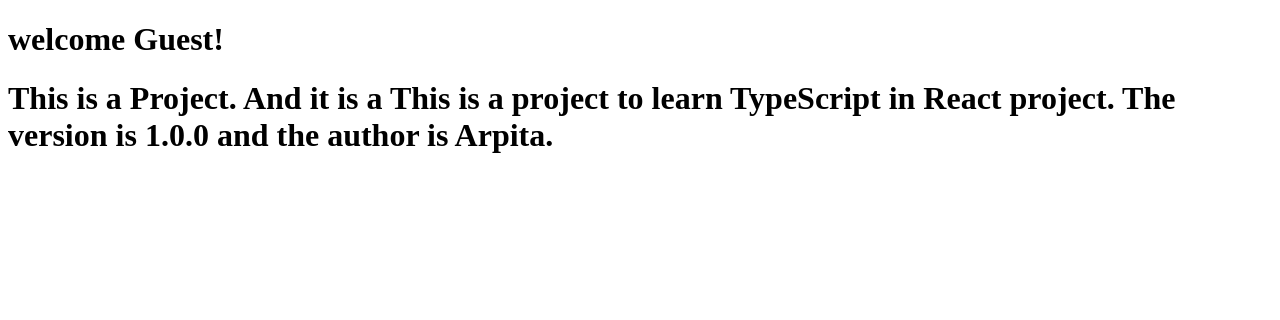
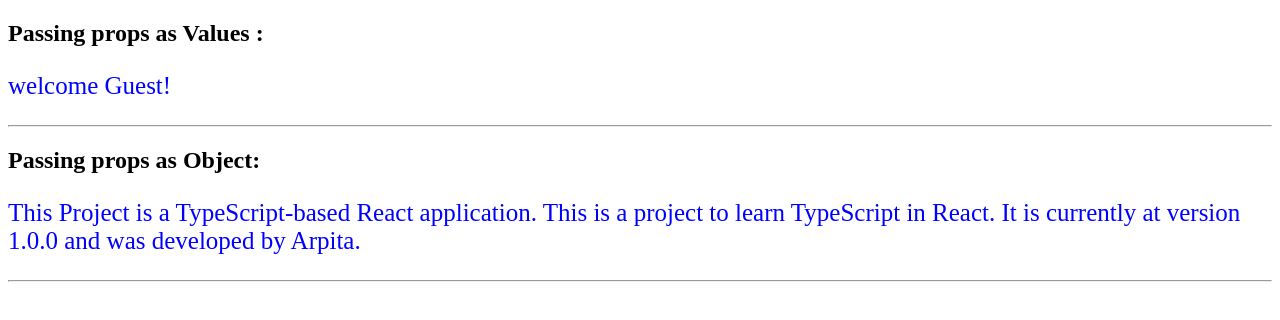
Before and after one commit to pathak-arpita/TypeScrtipt_Notes, a React (Vite) app in the folder TypeScript-in-React/: page / in a window 1280 px wide. Shown: the top 320 px of the page. Built offline with nearby package versions, Linux system fonts and the light colour scheme.

Commit message:
passing array as props

```diff
--- a/TypeScript-in-React/src/App.tsx
+++ b/TypeScript-in-React/src/App.tsx
@@ -14,4 +14,4 @@
   )
 }
 
-export default App
+export default App;
--- a/TypeScript-in-React/src/Components/Passing_Props/Object_As_Prop/InfoInObject.tsx
+++ b/TypeScript-in-React/src/Components/Passing_Props/Object_As_Prop/InfoInObject.tsx
@@ -1,17 +1,18 @@
 import PassingObjectAsProp from "./PassingObjectAsProp"
 
-function Info() {
-    const myInfo = {
-        name : "Project",
-        description : "This is a project to learn TypeScript in React",
-        version : "1.0.0",
-        author : "Arpita",
-    }
+function InfoInObject() {
+  const myInfo = {
+    name: "Project",
+    description: "This is a project to learn TypeScript in React",
+    version: "1.0.0",
+    author: "Arpita",
+  }
   return (
     <>
-      <PassingObjectAsProp myInfo = {myInfo}/>
+      <h2>Passing props as Object:</h2>
+      <PassingObjectAsProp myInfo={myInfo} />
     </>
   )
 }
 
-export default Info
+export default InfoInObject;
--- a/TypeScript-in-React/src/Components/Passing_Props/Object_As_Prop/PassingObjectAsProp.tsx
+++ b/TypeScript-in-React/src/Components/Passing_Props/Object_As_Prop/PassingObjectAsProp.tsx
@@ -8,10 +8,13 @@
 }
 function PassingObjectAsProp({ myInfo }: PassingObjectAsPropProps) {
     return (
-        <h1>
-          This is a {myInfo.name}. And it is a {myInfo.description} project. The version is {myInfo.version} and the author is {myInfo.author}.
-        </h1>
+        <>
+            <p style={{ fontSize: "25px", color: "blue" }}>
+               This {myInfo.name} is a TypeScript-based React application. {myInfo.description}. It is currently at version {myInfo.version} and was developed by {myInfo.author}.
+            </p>
+            <hr />
+        </>
     )
 }
 
-export default PassingObjectAsProp
+export default PassingObjectAsProp;
--- a/TypeScript-in-React/src/Components/Passing_Props/Values_As_Props/InfoInValue.tsx
+++ b/TypeScript-in-React/src/Components/Passing_Props/Values_As_Props/InfoInValue.tsx
@@ -1,11 +1,12 @@
 import PassingValuesAsProp from "./PassingValuesAsProp"
 
-function Info() {
+function InfoInValue() {
     return (
         <>
-            <PassingValuesAsProp name="John Doe" age={20} isLoggedIn={false}/>
+            <h2>Passing props as Values :</h2>
+            <PassingValuesAsProp name="John Doe" age={20} isLoggedIn={false} />
         </>
     )
 }
 
-export default Info;
+export default InfoInValue;
--- a/TypeScript-in-React/src/Components/Passing_Props/Values_As_Props/PassingValuesAsProp.tsx
+++ b/TypeScript-in-React/src/Components/Passing_Props/Values_As_Props/PassingValuesAsProp.tsx
@@ -6,10 +6,13 @@
 
 function PassingValuesAsProp(nameProp: NameProp) {
     return (
-        <h1>
-            {nameProp.isLoggedIn ? `My name is ${nameProp.name}.
+        <>
+            <p style={{ fontSize: "25px", color: "blue" }}>
+                {nameProp.isLoggedIn ? `My name is ${nameProp.name}.
             I am ${nameProp.age} years old.` : "welcome Guest!"}
-        </h1>
+            </p>
+            <hr />
+        </>
     )
 }
 
```
Also changed, not shown: TypeScript-in-React/src/Components/Passing_Props/Array_As_Props/InfoInArray.tsx (added, +9 -0 lines).
